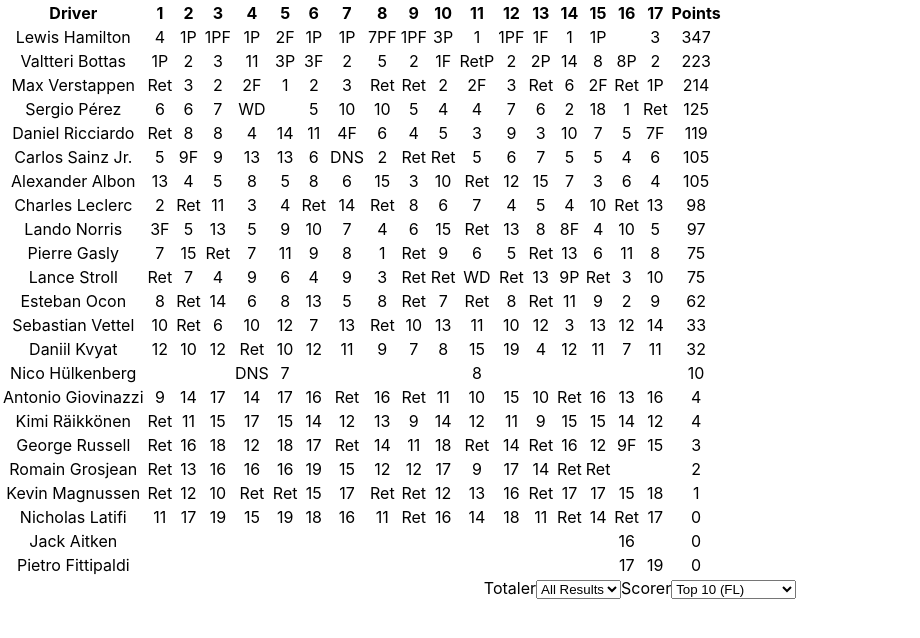
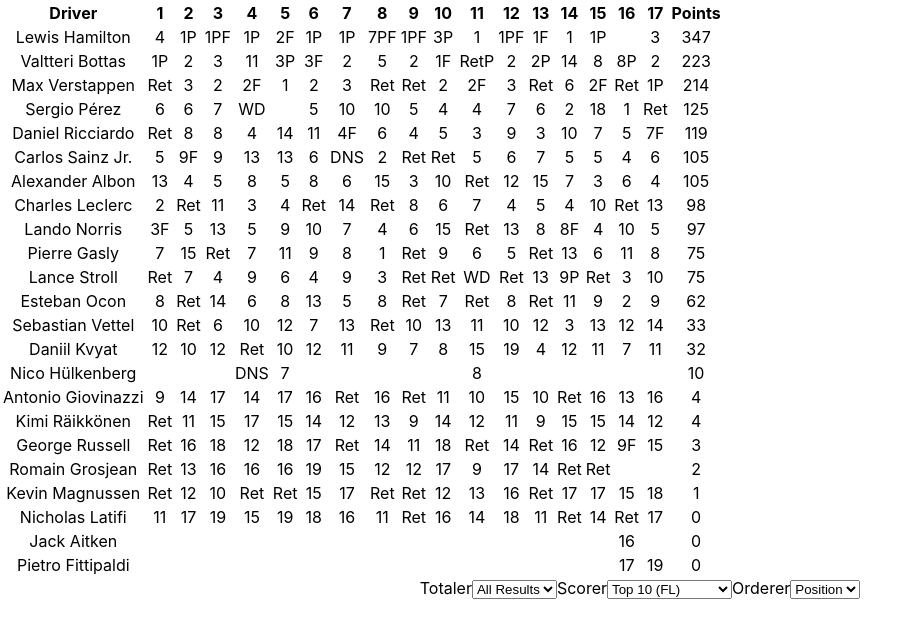
Before and after one commit to ben-madley-mt/F1Table, a React (Create React App) app: page / in a window 1280 px wide. Shown: the top 638 px of the page, without its empty margins (0-920 px from the left). Built offline with nearby package versions, Linux system fonts and the light colour scheme.

Commit message:
Add alphabetical order.

```diff
--- a/src/App.js
+++ b/src/App.js
@@ -4,13 +4,14 @@ import seasonResults from './api/2020Results';
 import React from 'react';
 import useMethodologyChange from './useMethodologyChange';
 import Countback from './api/Countback';
+import Alphabetical from './api/Alphabetical';
 
 function App() {
-  const [totaler, scorer, handleTotalerChange, handleScorerChange] = useMethodologyChange();
+  const [totaler, scorer, orderer, handleTotalerChange, handleScorerChange, handleOrdererChange] = useMethodologyChange();
 
   return (
     <div className="App">
-      <ChampionshipTable results={seasonResults} totaler={totaler} scorer={scorer} orderer={new Countback()}></ChampionshipTable>
+      <ChampionshipTable results={seasonResults} totaler={totaler} scorer={scorer} orderer={orderer}></ChampionshipTable>
       <label htmlFor="totaler-select">Totaler</label>
       <select name="totaler-select" id="totaler-select" onChange={handleTotalerChange}>
         <option value="all">All Results</option>
@@ -28,6 +29,12 @@ function App() {
         <option value="5">Top 5</option>
         <option value="fl">FL Only</option>
       </select>
+
+      <label htmlFor="orderer-select">Orderer</label>
+      <select name="orderer-select" id="orderer-select" onChange={handleOrdererChange}>
+        <option value="position">Position</option>
+        <option value="name">Name</option>
+      </select>
     </div>
   );
 }
--- /dev/null
+++ b/src/api/Alphabetical.js
@@ -0,0 +1,8 @@
+class Alphabetical {
+    getOrder(positions) {
+        positions.sort((a, b) => a[0].localeCompare(b[0]));
+        return positions;
+    }
+}
+
+export default Alphabetical;
--- a/src/useMethodologyChange.js
+++ b/src/useMethodologyChange.js
@@ -1,5 +1,7 @@
 import { useState } from "react";
+import Alphabetical from "./api/Alphabetical";
 import BestRaceTotal from "./api/BestRaceTotal";
+import Countback from "./api/Countback";
 import NormalScore from "./api/NormalScore";
 import SeasonTotal from "./api/SeasonTotal";
 import Utility from './api/Utility';
@@ -7,6 +9,7 @@ import Utility from './api/Utility';
 function useMethodologyChange() {
     const [totaler, setTotaler] = useState(new SeasonTotal())
     const [scorer, setScorer] = useState(new NormalScore(Utility.pointsSystems.top10, 1))
+    const [orderer, setOrderer] = useState(new Countback())
 
     function handleTotalerChange(event) {
       // this.setState({ totalValue: event.target.value });
@@ -56,8 +59,23 @@ function useMethodologyChange() {
       }
     }
 
+    function handleOrdererChange(event) {
+      // this.setState({ totalValue: event.target.value });
+      switch (event.target.value) {
+        case "position":
+          setOrderer(new Countback());
+          break;
+        case "name":
+          setOrderer(new Alphabetical());
+          break;
+        default:
+          setOrderer(new Countback());
+          break;
+      }
+    }
 
-    return [totaler, scorer, handleTotalerChange, handleScorerChange];
+
+    return [totaler, scorer, orderer, handleTotalerChange, handleScorerChange, handleOrdererChange];
   }
 
 
```
Also changed, not shown: 1 other file (tests, documents, lock files or other folders).
